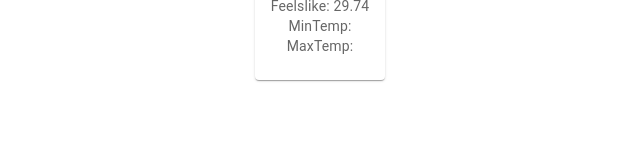
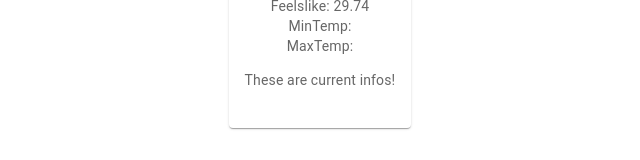
Before and after one commit to Aditya-2898261/Weather-App, a React (Vite) app: page / in a window 1280 px wide. Shown: the part 458-618 px from the top of the page, without its empty margins (320-960 px from the left). Built offline with nearby package versions, Linux system fonts and the light colour scheme.

Commit message:
added paragraph on below of fetures of info

```diff
--- a/src/InfoBox.jsx
+++ b/src/InfoBox.jsx
@@ -30,6 +30,7 @@ export default function InfoBox({info}){
           <div>Feelslike: {info.feelsLike}</div>
            <div>MinTemp: {info.tempMin}</div>
             <div>MaxTemp: {info.tempMax}</div>
+            <p>These are current infos!</p>
         </Typography>
       </CardContent>
 
```
